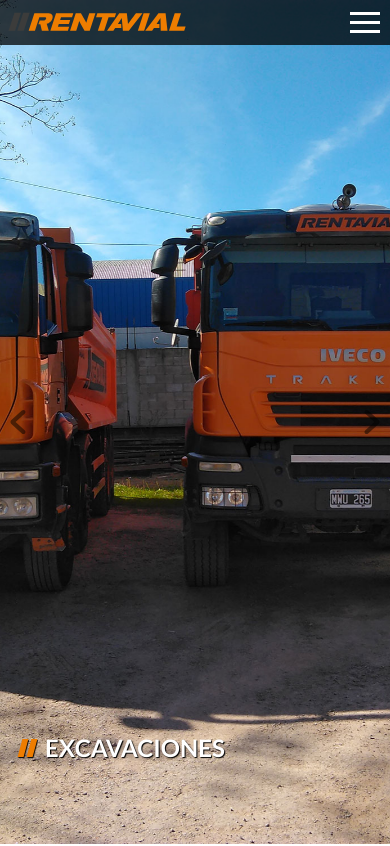
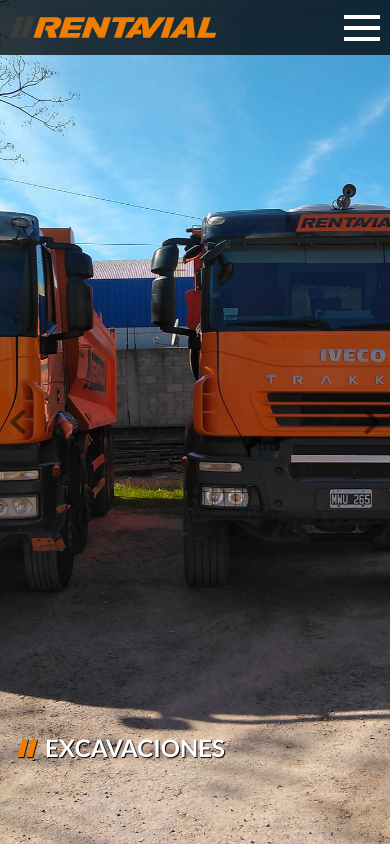
Before and after one commit to vitucuervo/rentavial, a website: page prod/index.html in a window 390 px wide. Shown: the top 846 px of the page. Drawn offline with nearby package versions, Linux system fonts and the light colour scheme; some packages are replaced by stand-ins of ours; grey boxes are pictures that could not be loaded.

Commit message:
adjustments on navigation and hero caption

```diff
--- a/dev/components/contact/contact.css
+++ b/dev/components/contact/contact.css
@@ -19,13 +19,14 @@
 
 .contact-map {
 	@mixin in-viewport-second-delay;
-	height: 200px;
 	position: relative;
 	margin-top: 25px;
 	transition-property: opacity;
 	transition-duration: 0.25s;
 	transition-timing-function: ease-in-out;
 	opacity: 0;
+	flex-grow: 1;
+	flex-basis: 200px;
 
 	@media (--mq-range-min-large) {
 		width: 50%;
--- a/dev/components/header/header.css
+++ b/dev/components/header/header.css
@@ -12,7 +12,7 @@
 	display: flex;
 	justify-content: space-between;
 	align-items: center;
-	height: 45px;
+	height: 55px;
 
 	@media (--mq-range-min-medium) {
 		padding: 0 10px;
@@ -26,13 +26,14 @@
 
 .header-logo {
 	display: block;
+	line-height: 0;
 
 	@media (--mq-range-min-large) {
 		padding: 12px 0;
 	}
 
 	img {
-		height: 30px;
+		height: 35px;
 		width: auto;
 
 		@media (--mq-range-min-large) {
@@ -44,13 +45,13 @@
 .header-hamburger {
 	display: flex;
 	align-items: center;
-	width: 30px;
-	height: 21px;
+	width: 36px;
+	height: 26px;
 	position: relative;
 	margin-right: 10px;
 
 	.header-hamburger-inner {
-		height: 3px;
+		height: 4px;
 		width: 100%;
 		background-color: var(--white);
 		transition-property: opacity, background-color;
@@ -61,7 +62,7 @@
 	&:before,
 	&:after {
 		content: '';
-		height: 3px;
+		height: 4px;
 		background-color: var(--white);
 		width: 100%;
 		position: absolute;
@@ -99,11 +100,11 @@
 		}
 
 		&:before {
-			transform: rotate(45deg) translate(5px, 8px);
+			transform: rotate(45deg) translate(8px, 8px);
 		}
 
 		&:after {
-			transform: rotate(-45deg) translate(5px, -8px);
+			transform: rotate(-45deg) translate(8px, -8px);
 		}
 	}
 }
--- a/dev/components/hero/hero.css
+++ b/dev/components/hero/hero.css
@@ -69,6 +69,7 @@
 	text-shadow: 1px 1px 1px var(--black);
 	transform: translateX(-50%);
 	z-index: 1;
+	pointer-events: none;
 
 	@media (--mq-range-min-small) {
 		font-size: 32px;
--- a/dev/components/navigation/navigation.css
+++ b/dev/components/navigation/navigation.css
@@ -12,7 +12,7 @@
 		transition-property: transform;
 		transition-duration: 0.25s;
 		transition-timing-function: ease-in-out;
-		padding: 45px 10px 10px 10px;
+		padding: 55px 10px 10px 10px;
 		z-index: -1;
 
 		@nest
--- a/prod/main.css
+++ b/prod/main.css
@@ -494,7 +494,7 @@
     -webkit-box-align: center;
         -ms-flex-align: center;
             align-items: center;
-    height: 45px;
+    height: 55px;
 }
 @media (min-width: 768px) {
     .header-inner {
@@ -511,9 +511,10 @@
 }
 .header-logo {
     display: block;
+    line-height: 0;
 }
 .header-logo img {
-    height: 30px;
+    height: 35px;
     width: auto;
 }
 @media (min-width: 990px) {
@@ -533,13 +534,13 @@
     -webkit-box-align: center;
         -ms-flex-align: center;
             align-items: center;
-    width: 30px;
-    height: 21px;
+    width: 36px;
+    height: 26px;
     position: relative;
     margin-right: 10px;
 }
 .header-hamburger .header-hamburger-inner {
-    height: 3px;
+    height: 4px;
     width: 100%;
     background-color: #FFFFFF;
     -webkit-transition-property: opacity, background-color;
@@ -551,7 +552,7 @@
 }
 .header-hamburger:before, .header-hamburger:after {
     content: '';
-    height: 3px;
+    height: 4px;
     background-color: #FFFFFF;
     width: 100%;
     position: absolute;
@@ -583,12 +584,12 @@
     opacity: 0;
 }
 .is-expanded .header-hamburger:before {
-    -webkit-transform: rotate(45deg) translate(5px, 8px);
-            transform: rotate(45deg) translate(5px, 8px);
+    -webkit-transform: rotate(45deg) translate(8px, 8px);
+            transform: rotate(45deg) translate(8px, 8px);
 }
 .is-expanded .header-hamburger:after {
-    -webkit-transform: rotate(-45deg) translate(5px, -8px);
-            transform: rotate(-45deg) translate(5px, -8px);
+    -webkit-transform: rotate(-45deg) translate(8px, -8px);
+            transform: rotate(-45deg) translate(8px, -8px);
 }
 /* Navigation */
 .navigation-list {}
@@ -610,7 +611,7 @@
                 transition-duration: 0.25s;
         -webkit-transition-timing-function: ease-in-out;
                 transition-timing-function: ease-in-out;
-        padding: 45px 10px 10px 10px;
+        padding: 55px 10px 10px 10px;
         z-index: -1;
     }
     .navigation-list li {
@@ -985,6 +986,7 @@
     -webkit-transform: translateX(-50%);
             transform: translateX(-50%);
     z-index: 1;
+    pointer-events: none;
 }
 @media (min-width: 560px) {
     .caption {
@@ -1617,7 +1619,6 @@
 .contact-map {
     -webkit-transition-delay: 0.9s;
             transition-delay: 0.9s;
-    height: 200px;
     position: relative;
     margin-top: 25px;
     -webkit-transition-property: opacity;
@@ -1627,6 +1628,11 @@
     -webkit-transition-timing-function: ease-in-out;
             transition-timing-function: ease-in-out;
     opacity: 0;
+    -webkit-box-flex: 1;
+        -ms-flex-positive: 1;
+            flex-grow: 1;
+    -ms-flex-preferred-size: 200px;
+        flex-basis: 200px;
 }
 @media (min-width: 990px) {
     .contact-map {
```
Also changed, not shown: 1 other file.
